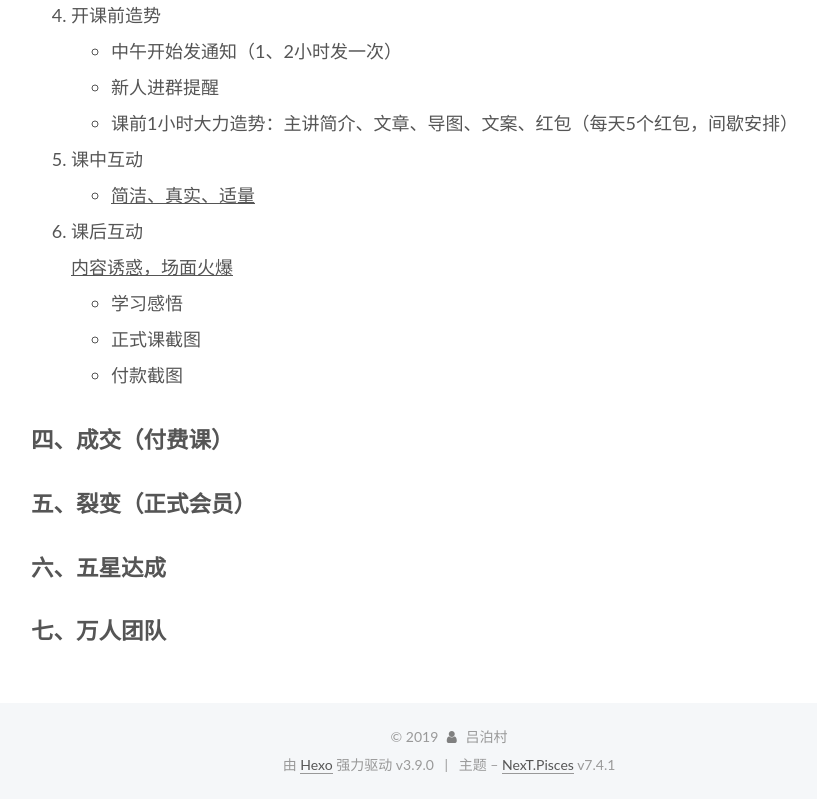
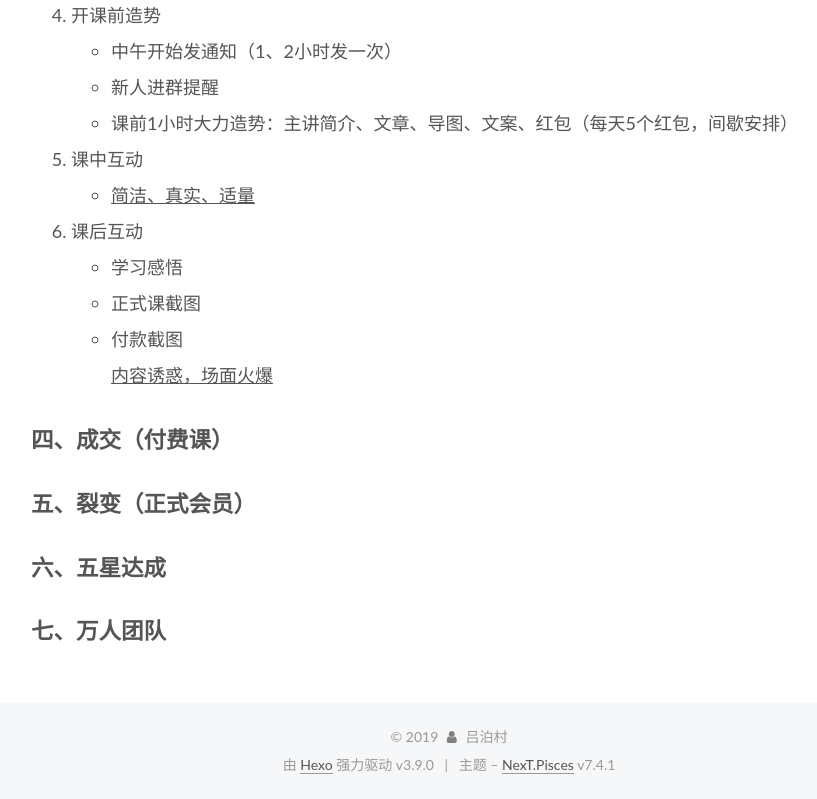
Before and after one commit to peakeep/peakeep.github.io, a plain HTML site: page index.html in a window 1280 px wide. Shown: the part 3054-3853 px from the top of the page, without its empty margins (321-1138 px from the left). Drawn offline with Linux system fonts and the light colour scheme.

Commit message:
Site updated: 2019-10-14 21:23:26

```diff
--- a/index.html
+++ b/index.html
@@ -301,7 +301,7 @@
                   <i class="fa fa-calendar-check-o"></i>
                 </span>
                 <span class="post-meta-item-text">更新于</span>
-                <time title="修改时间：2019-10-14 20:32:18" itemprop="dateModified" datetime="2019-10-14T20:32:18+08:00">2019-10-14</time>
+                <time title="修改时间：2019-10-14 21:17:22" itemprop="dateModified" datetime="2019-10-14T21:17:22+08:00">2019-10-14</time>
               </span>
 
 
@@ -386,10 +386,10 @@
 <li><u>简洁、真实、适量</u></li>
 </ul>
 </li>
-<li>课后互动<br> <u>内容诱惑，场面火爆</u><ul>
+<li>课后互动<ul>
 <li>学习感悟</li>
 <li>正式课截图</li>
-<li>付款截图</li>
+<li>付款截图<br><u>内容诱惑，场面火爆</u></li>
 </ul>
 </li>
 </ol>
```
Also changed, not shown: 2019/10/12/hello-world/index.html (+4 -4 lines).
